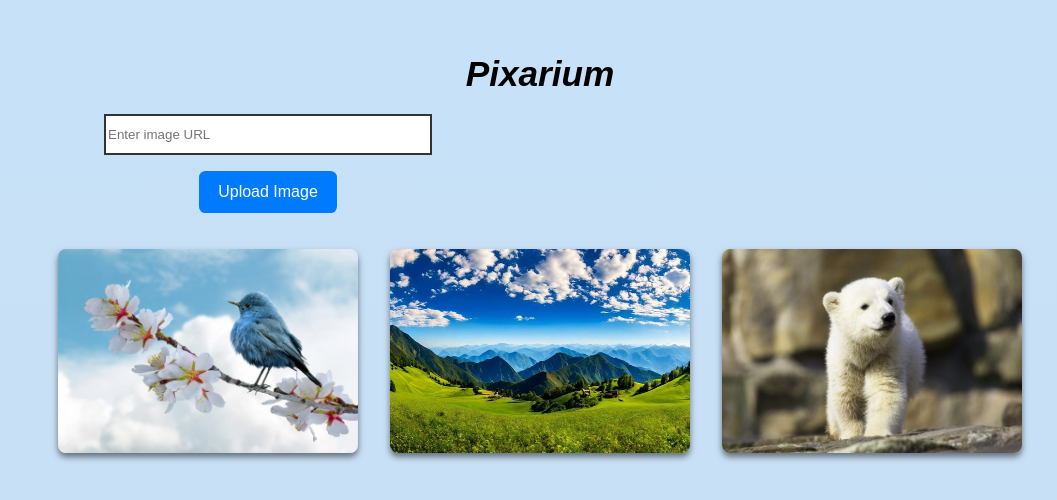
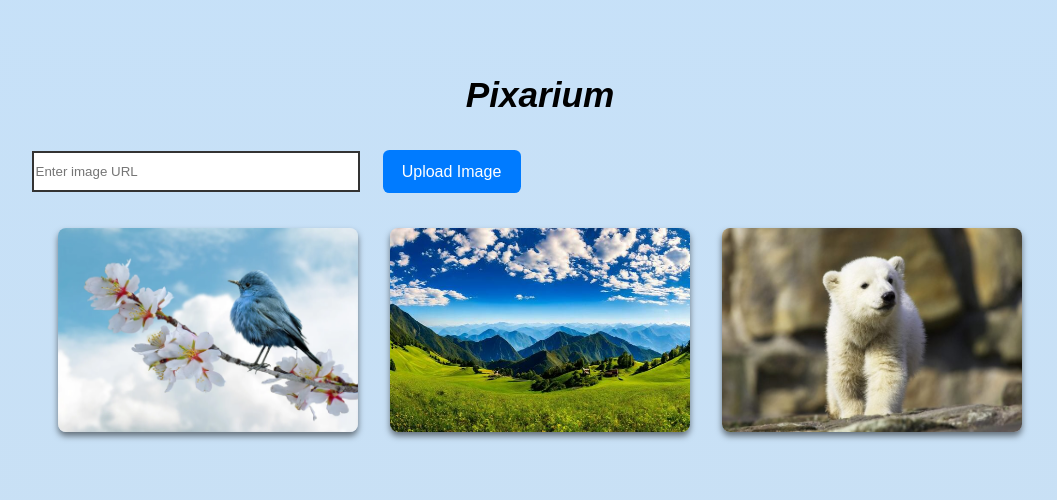
Before and after one commit to Jiteshiyu/Image-gallery-app, a React (Vite) app: page / in a window 1280 px wide. Shown: the part 136-636 px from the top of the page, without its empty margins (100-1157 px from the left). Built offline with nearby package versions, Linux system fonts and the light colour scheme.

Commit message:
Update App.css

```diff
--- a/src/App.css
+++ b/src/App.css
@@ -42,7 +42,7 @@
 
 /* Upload Form Styles */
 .upload-form {
-  max-width: 30rem;
+  max-width: 32rem;
   margin: 1.2rem 0;
   display: flex;
   justify-content: space-around;
```
